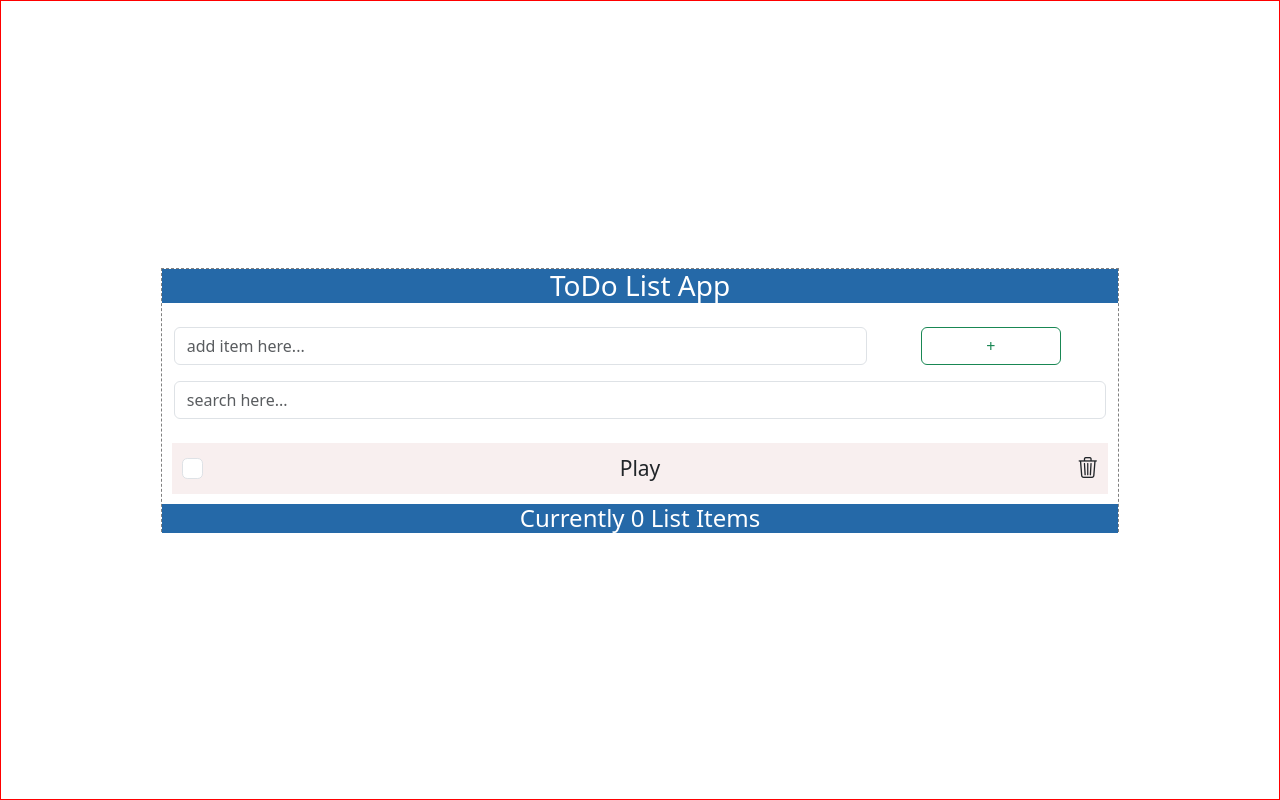
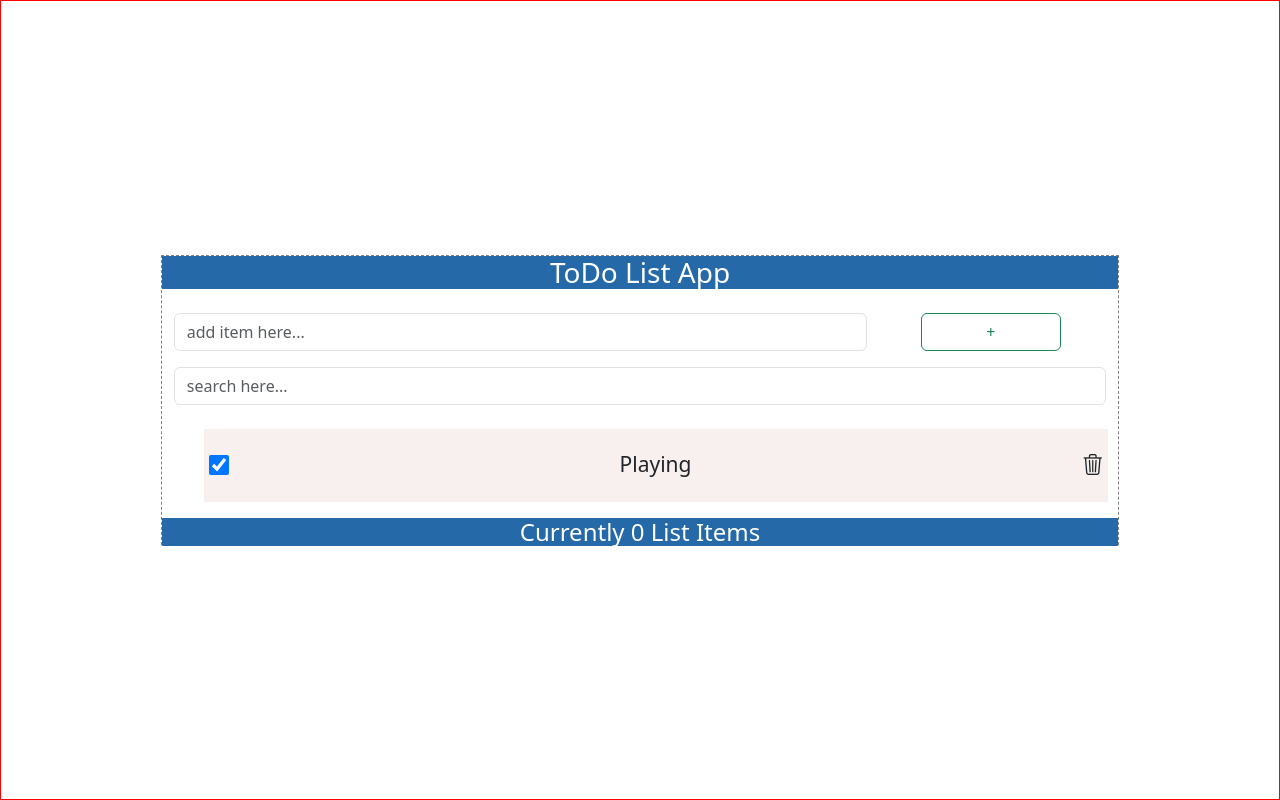
Before and after one commit to desmondrichard/Todolist-Bala, a React (Create React App) app: page / in a window 1280 px wide. Shown: the top 800 px of the page. Built offline with nearby package versions, Linux system fonts and the light colour scheme.

Commit message:
Modified UI

```diff
--- a/src/Components/Body/Content.css
+++ b/src/Components/Body/Content.css
@@ -7,13 +7,27 @@
     display: flex;
     flex-direction: row;
     justify-content: space-between;
+    align-items: center;
     background-color: rgb(248, 239, 239);
     flex-wrap: wrap;
     font-size: 21px;
-    padding: 10px;
+    padding: 5px;
+    margin-bottom: 5px;
+
 }
 
 
 .bi-trash3::before {
     cursor: pointer;
 }
+
+ul {
+    list-style-type: none;
+    margin: 0;
+    padding: 0;
+}
+
+input[type="checkbox"] {
+    width: 20px;
+    height: 20px;
+  }
--- a/src/Components/Body/Content.js
+++ b/src/Components/Body/Content.js
@@ -1,15 +1,19 @@
-import React from 'react';
+import React, { useState } from 'react';
 import './Content.css';
 import Form from 'react-bootstrap/Form';
 
 function Content() {
+
+
     return (
         <div className='divContent'>
-            <div className="flex-container">
-                <div className="flex-items"><Form.Check /></div>
-                <div className="flex-items">Play</div>
-                <div className="flex-items trash"><i className="bi bi-trash3 "></i></div>
-            </div>
+            <ul >
+                <li className="flex-container">
+                    <input type="checkbox" checked="checked" />
+                    <p style={{ marginTop: '15px' }}>Playing</p>
+                    <i className="bi bi-trash3 "></i>
+                </li>
+            </ul>
         </div>
     )
 }
```
